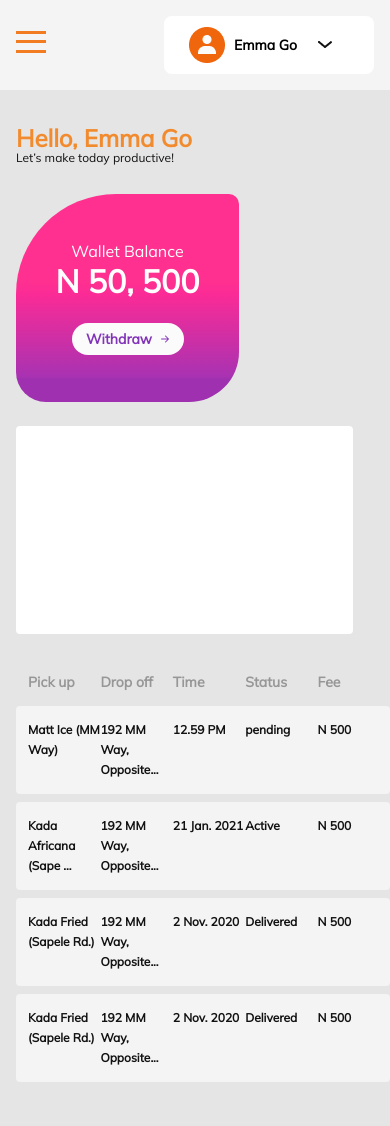
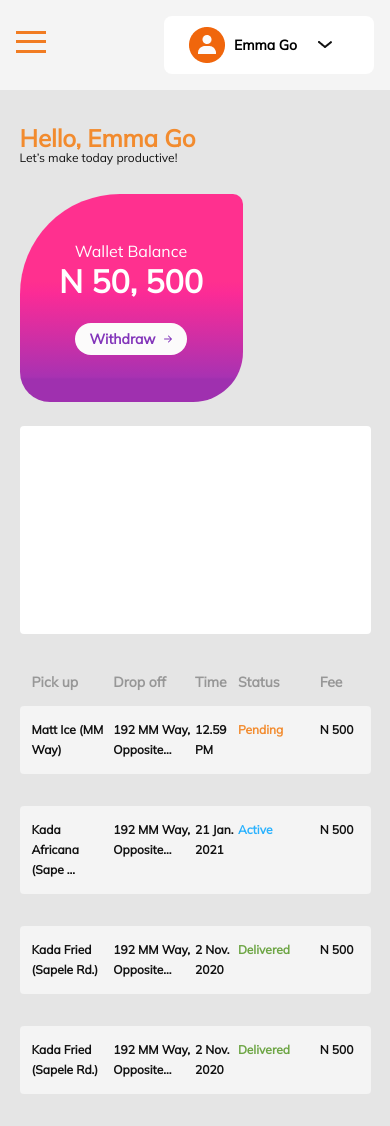
Before and after one commit to coolpythoncodes/drop-meal-dispatch-dashbord, a React (Create React App) app: page / in a window 390 px wide. Before the commit the page ends 1090 px from the top, so only its background shows below. Built offline with nearby package versions, Linux system fonts and the light colour scheme.

Commit message:
made overview mobile responsive

```diff
--- a/src/Components/Overview.js
+++ b/src/Components/Overview.js
@@ -1,17 +1,42 @@
+import { useState } from 'react';
 import { Link } from 'react-router-dom'
 import '../Sass/Overview.scss'
 import ArrowRight from '../assest/arrow_right.png'
-// import Avatar from '../assest/avatar.png'
-// import ArrowDown from '../assest/arrow_down.png'
-// import LogoOutImage from '../assest/logout.png'
 import OverviewTableData from './OverviewTableData';
+
 
 const Overview = () => {
 
-    // const [show, setShow] = useState(false);
-    // const showLogoOut = () => {
-    //     setShow(!show)
-    // }
+    const [tableDataOverview, setTableDataOverview] = useState([
+        {
+            pickUp: 'Matt Ice (MM Way)',
+            dropOff: '192 MM Way, Opposite...',
+            time: '12.59 PM',
+            status: 'Pending',
+            fee: 500,
+        },
+        {
+            pickUp: 'Kada Africana  (Sape ...',
+            dropOff: '192 MM Way, Opposite...',
+            time: '21 Jan. 2021',
+            status: 'Active',
+            fee: 500,
+        },
+        {
+            pickUp: 'Kada Fried (Sapele Rd.)',
+            dropOff: '192 MM Way, Opposite...',
+            time: '2 Nov. 2020',
+            status: 'Delivered',
+            fee: 500,
+        },
+        {
+            pickUp: 'Kada Fried (Sapele Rd.)',
+            dropOff: '192 MM Way, Opposite...',
+            time: '2 Nov. 2020',
+            status: 'Delivered',
+            fee: 500,
+        }
+    ])
 
     return (
         <div className='overview'>
@@ -41,47 +66,16 @@ const Overview = () => {
                         <div><p>Fee</p></div>
                     </div>
                     <div className="table__body">
-                        <OverviewTableData
-                            pickUp='Matt Ice (MM Way)'
-                            dropOff='192 MM Way, Opposite...'
-                            time='12.59 PM'
-                            status='pending'
-                            fee='N 500'
-                        />
-                        <OverviewTableData
-                            pickUp='Kada Africana  (Sape ...'
-                            dropOff='192 MM Way, Opposite...'
-                            time='21 Jan. 2021'
-                            status='Active'
-                            fee='N 500'
-                        />
-                        <OverviewTableData
-                            pickUp='Kada Fried (Sapele Rd.)'
-                            dropOff='192 MM Way, Opposite...'
-                            time='2 Nov. 2020'
-                            status='Delivered'
-                            fee='N 500'
-                        />
-                        <OverviewTableData
-                            pickUp='Kada Fried (Sapele Rd.)'
-                            dropOff='192 MM Way, Opposite...'
-                            time='2 Nov. 2020'
-                            status='Delivered'
-                            fee='N 500'
-                        />
+                        {
+                            tableDataOverview.map((data,index) => {
+                                return <OverviewTableData key={index} data={data} />
+                            })
+                        }
+
                     </div>
 
                 </div>
             </div>
-
-            {/* <div className="overview__user">
-                <img src={Avatar} alt="" style={{ marginRight: '9px' }} />
-                <img src={ArrowDown} alt="" onClick={showLogoOut} />
-            </div>
-            <div className={`overview__logout ${show ? 'show' : null}`} style={show ? { visibility: 'visible' } : null}>
-                <img src={LogoOutImage} alt="" style={{ marginRight: '19px' }} />
-                <p>Logout</p>
-            </div> */}
         </div>
     );
 }
--- a/src/Components/OverviewTableData.js
+++ b/src/Components/OverviewTableData.js
@@ -1,22 +1,38 @@
 import '../Sass/OverviewTableData.scss'
 
-const TableData = ({ pickUp, dropOff, time, status, fee }) => {
+const TableData = ({ data }) => {
+
+    const getStatusStyling = () => {
+        if (data.status === 'Pending') {
+            return {
+                color: '#F28B2E'
+            }
+        }else if (data.status === 'Active'){
+            return{
+                color:'#2AB2FE'
+            }
+        }else{
+            return {
+                color:'#6DA544'
+            }
+        }
+    }
     return (
         <div className='overview__tableData'>
             <div>
-                <p>{pickUp}</p>
+                <p>{data.pickUp}</p>
             </div>
             <div>
-                <p>{dropOff}</p>
+                <p>{data.dropOff}</p>
             </div>
             <div>
-                <p>{time}</p>
+                <p>{data.time}</p>
             </div>
             <div>
-                <p>{status}</p>
+                <p style={getStatusStyling()}>{data.status}</p>
             </div>
             <div>
-                <p className='fee'>{fee}</p>
+                <p className='fee'>N {data.fee}</p>
             </div>
         </div>
     );
--- a/src/Sass/Overview.scss
+++ b/src/Sass/Overview.scss
@@ -1,7 +1,9 @@
 .overview {
 	grid-area: main;
 	padding-top: 41px;
-	padding-left: 1rem;
+	// padding-left: 1rem;
+	width: 90%;
+	margin: auto;
 
 	&__greeting {
 		h3 {
@@ -29,7 +31,7 @@
 		background: #fff;
 		border-radius: 4px;
 		// width: 365px;
-		width: #{"min(365px, 90%)"};
+		width: #{"min(365px, 100%)"};
 		height: 208px;
 	}
 
@@ -80,13 +82,16 @@
 
 	.table__head {
 		display: grid;
-		grid-template-columns: repeat(5, 1fr);
+		// grid-template-columns: repeat(5, 1fr);
+		grid-template-columns: 2fr 2fr 1fr 2fr 1fr;
+		column-gap: 4px;
 		margin-bottom: 14px;
 		font-weight: 600;
 		font-size: 14px;
 		line-height: 20px;
 		color: #979797;
 		padding-left: 12px;
+		padding-right: 12px;
 	}
 
 	&__user,
--- a/src/Sass/OverviewTableData.scss
+++ b/src/Sass/OverviewTableData.scss
@@ -1,10 +1,13 @@
 .overview__tableData {
 	display: grid;
-	grid-template-columns: repeat(5, 1fr);
+	// grid-template-columns: repeat(5, 1fr);
+	grid-template-columns: 2fr 2fr 1fr 2fr 1fr;
+	column-gap: 4px;
 	background: #f4f4f4;
 	border-radius: 4px;
 	padding: 14px 0;
     padding-left: 12px;
+	padding-right: 12px;
 	margin-bottom: 8px;
 	font-weight: 600;
 	font-size: 12px;
@@ -12,7 +15,18 @@
 	color: #121212;
     overflow: hidden;
 
+	// > div{
+	// 	border: solid red;
+	// }
+
     .fee{
         font-weight: 900;
+
     }
 }
+
+@media only screen and (max-width:'600px'){
+	.overview__tableData {
+		margin-bottom: 2rem;
+	}
+}
```
